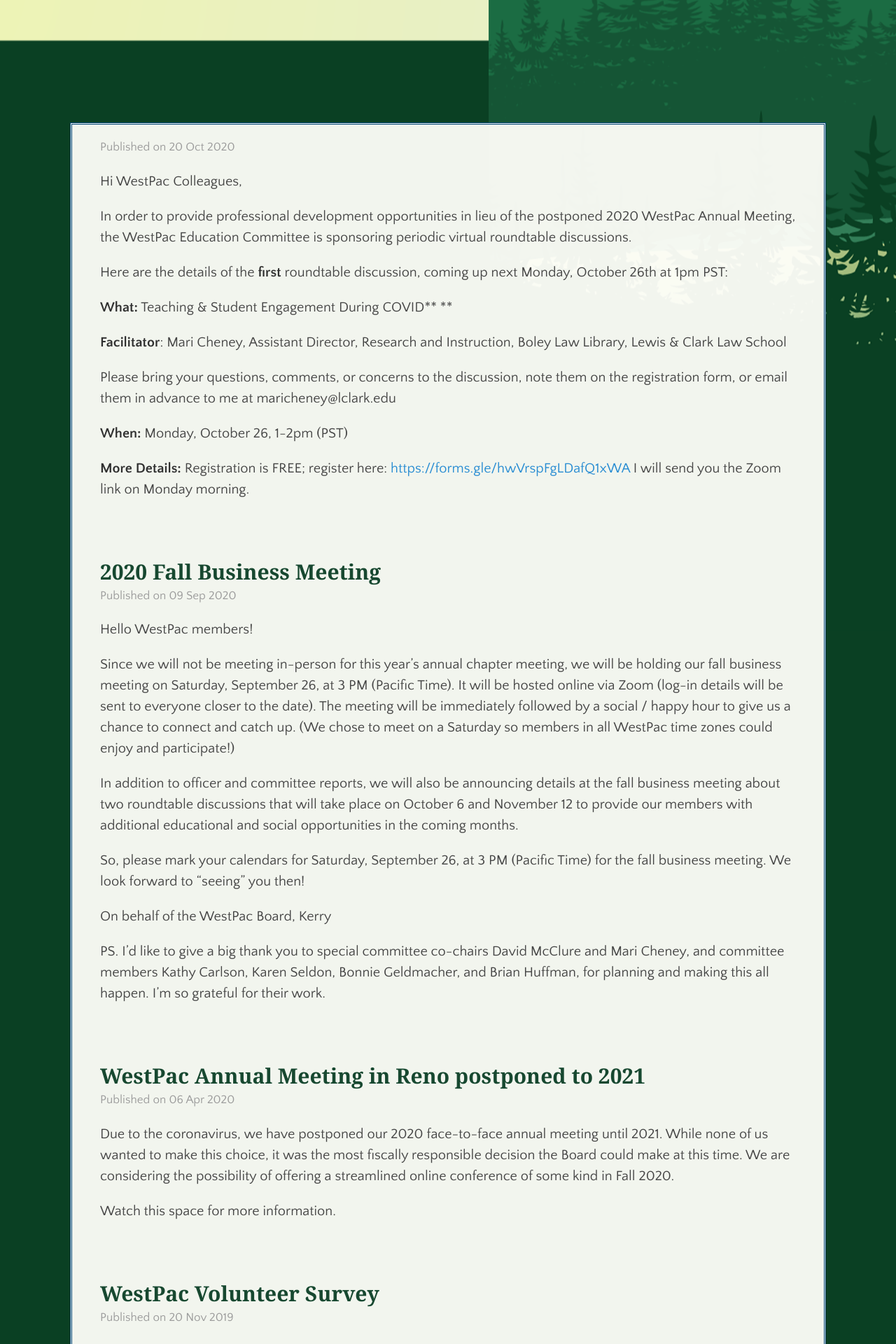
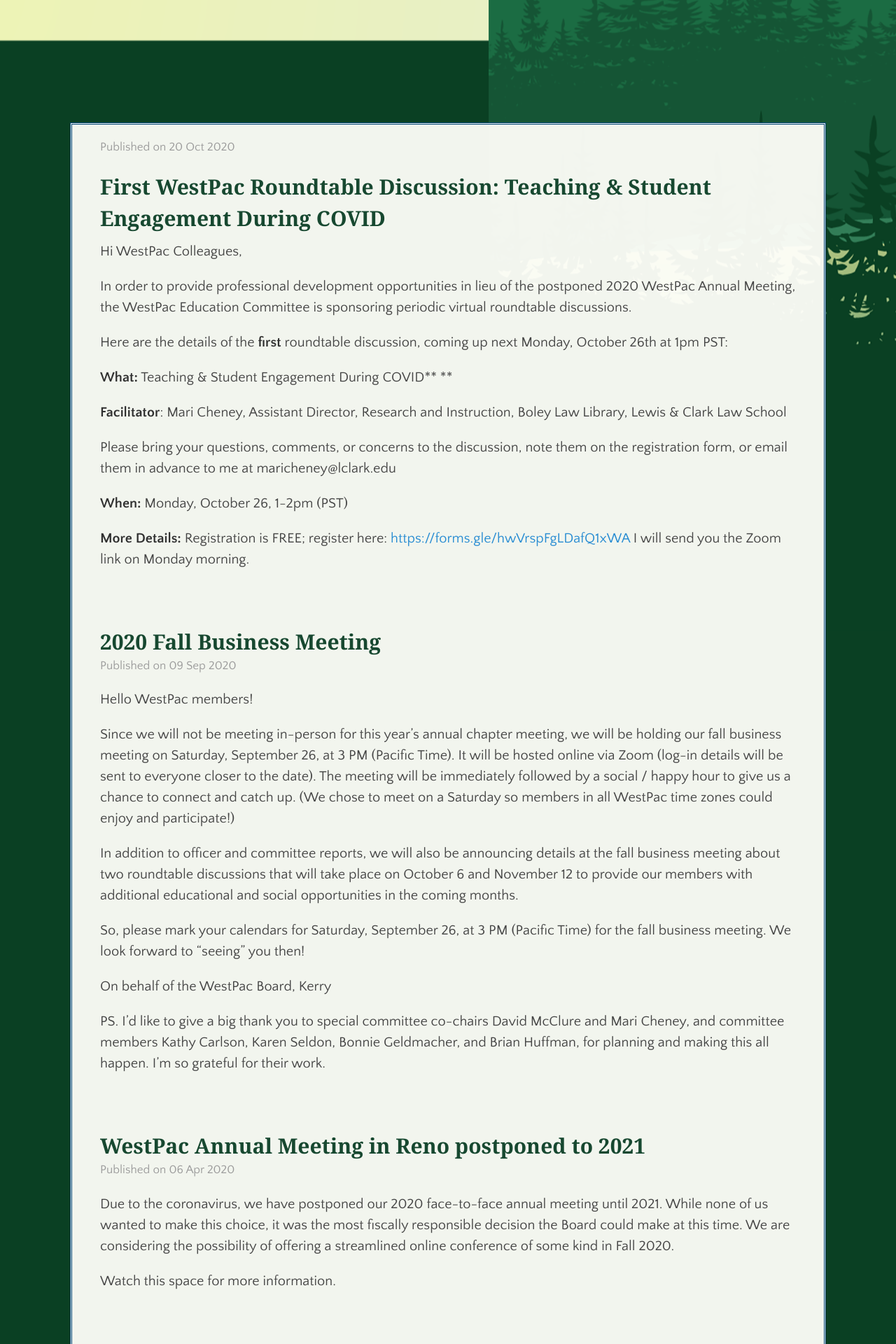
Before and after one commit to aallwestpac/aallwestpac.github.io, a Jekyll site: the page built from index.html, in a window 1280 px wide. Shown: the part 506-2426 px from the top of the page at 70% size. Built offline with Jekyll 4.4.1, drawn with Linux system fonts in a browser that asks for light colours; some web fonts are replaced; the list of posts is cut into pages by our own code.

Commit message:
Update 2020-10-20-First-WestPac-Roundtable-Discussion:-Teaching-&-Student-Engagement-During-COVID.md

```diff
--- a/_posts/2020-10-20-First-WestPac-Roundtable-Discussion:-Teaching-&-Student-Engagement-During-COVID.md
+++ b/_posts/2020-10-20-First-WestPac-Roundtable-Discussion:-Teaching-&-Student-Engagement-During-COVID.md
@@ -6,6 +6,7 @@ permalink: /first-westpac-roundtable-discussion:-teaching-&-student-engagement-d
 source-id: 1Q1a_6hha-Bk0u6PoRDmG37-eK201l9HYvbrP2bBovmc
 published: true
 ---
+## First WestPac Roundtable Discussion: Teaching & Student Engagement During COVID
 Hi WestPac Colleagues,
 
 In order to provide professional development opportunities in lieu of the postponed 2020 WestPac Annual Meeting, the WestPac Education Committee is sponsoring periodic virtual roundtable discussions.
```
